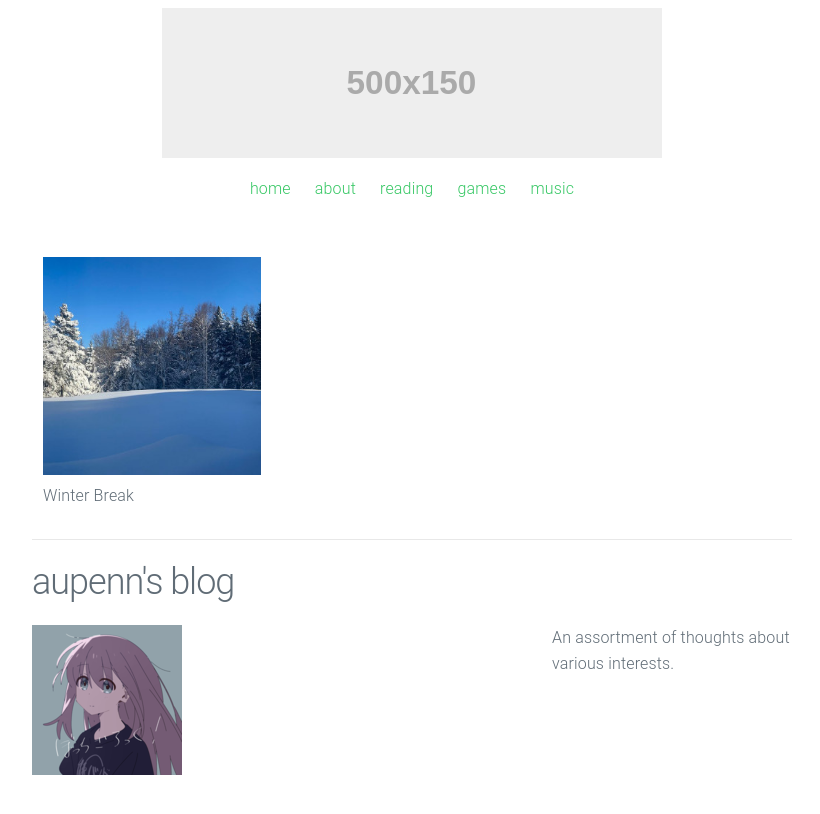
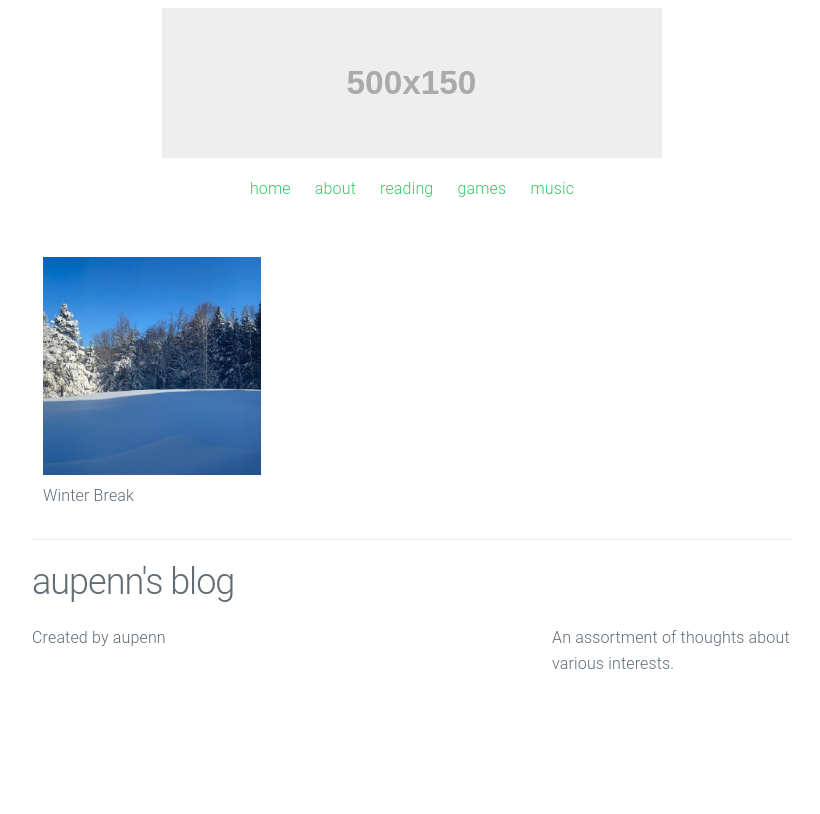
Before and after one commit to aupenn/loggit, a Jekyll site: the page built from index.html, in a window 1280 px wide. Shown: the top 814 px of the page, without its empty margins (228-1048 px from the left). Built offline with Jekyll 4.4.1, drawn with Linux system fonts in a browser that asks for light colours.

Commit message:
Update footer.html

```diff
--- a/_includes/footer.html
+++ b/_includes/footer.html
@@ -5,8 +5,9 @@
     <div class="column">
       <ul class="contact-list">
         <!--<li>{{ site.title }}</li>-->
-        <!-- Experimenting with adding pfp -->
-        <img src="{{ site.baseurl }}/photos/bocchi_resize.png" alt="aupenn pfp"/>
+        <!-- Experimenting with adding pfp [NTS: 130x130 too big]-->
+        <!--<img src="{{ site.baseurl }}/photos/bocchi_resize.png" alt="aupenn pfp"/>-->
+        <li> Created by aupenn </li>
         <li><a href="mailto:{{ site.email }}">{{ site.email }}</a></li>
       </ul>
     </div>
```
